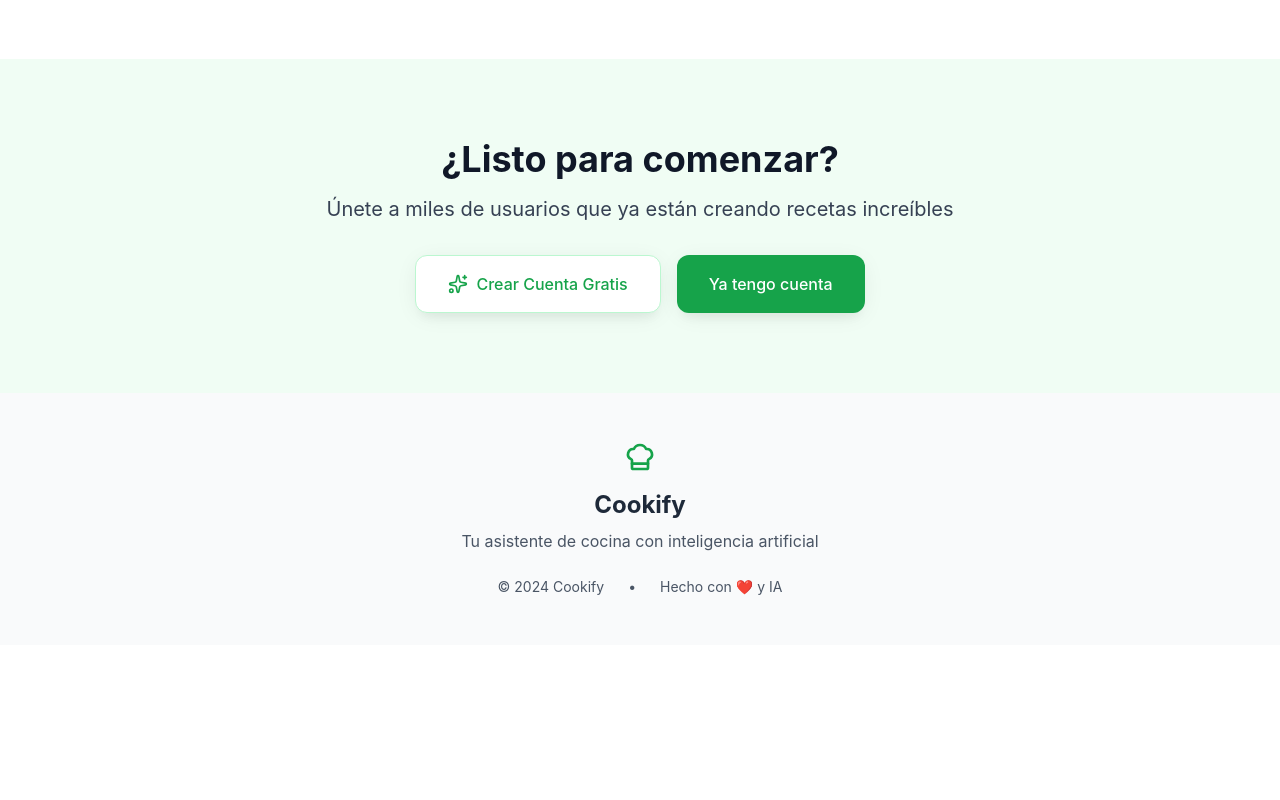
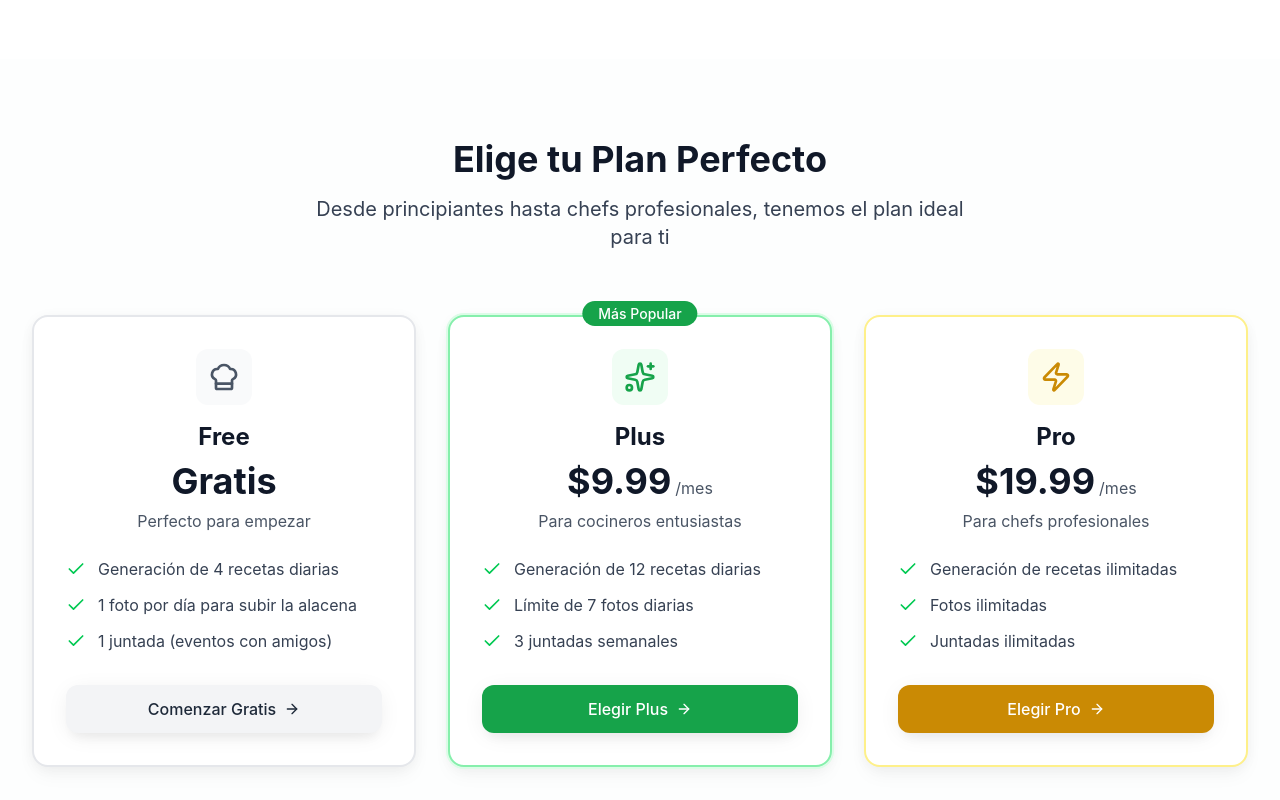
Before and after one commit to ignaciochiappero/cookify, a Next.js app: page / in a window 1280 px wide. Shown: the part 1300-2100 px from the top of the page. Before the commit the page ends 1945 px from the top, so only its background shows below. Built offline with nearby package versions, Linux system fonts and the light colour scheme; no server answers.

Commit message:
Cambio agregacion de planes

```diff
--- a/src/app/page.tsx
+++ b/src/app/page.tsx
@@ -7,7 +7,11 @@ import {
   Sparkles,
   BookOpen,
   ArrowRight,
-  Users
+  Users,
+  Check,
+  Camera,
+  Users2,
+  Zap
 } from 'lucide-react';
 import Link from 'next/link';
 
@@ -36,9 +40,63 @@ export default function Home() {
   ];
 
   const stats = [
-    { number: "8+", label: "Ingredientes Base" },
+    { number: "∞", label: "Ingredientes" },
     { number: "∞", label: "Recetas Posibles" },
     { number: "100%", label: "Personalizado" }
+  ];
+
+  const pricingPlans = [
+    {
+      name: "Free",
+      price: "Gratis",
+      description: "Perfecto para empezar",
+      features: [
+        "Generación de 4 recetas diarias",
+        "1 foto por día para subir la alacena",
+        "1 juntada (eventos con amigos)"
+      ],
+      icon: ChefHat,
+      color: "text-gray-600",
+      bgColor: "bg-gray-50",
+      borderColor: "border-gray-200",
+      buttonText: "Comenzar Gratis",
+      buttonStyle: "bg-gray-100 hover:bg-gray-200 text-gray-800"
+    },
+    {
+      name: "Plus",
+      price: "$9.99",
+      period: "/mes",
+      description: "Para cocineros entusiastas",
+      features: [
+        "Generación de 12 recetas diarias",
+        "Límite de 7 fotos diarias",
+        "3 juntadas semanales"
+      ],
+      icon: Sparkles,
+      color: "text-primary-600",
+      bgColor: "bg-primary-50",
+      borderColor: "border-primary-200",
+      buttonText: "Elegir Plus",
+      buttonStyle: "bg-primary-600 hover:bg-primary-700 text-white",
+      popular: true
+    },
+    {
+      name: "Pro",
+      price: "$19.99",
+      period: "/mes",
+      description: "Para chefs profesionales",
+      features: [
+        "Generación de recetas ilimitadas",
+        "Fotos ilimitadas",
+        "Juntadas ilimitadas"
+      ],
+      icon: Zap,
+      color: "text-accent-600",
+      bgColor: "bg-accent-50",
+      borderColor: "border-accent-200",
+      buttonText: "Elegir Pro",
+      buttonStyle: "bg-accent-600 hover:bg-accent-700 text-white"
+    }
   ];
 
   return (
@@ -200,6 +258,82 @@ export default function Home() {
         </div>
       </section>
 
+      {/* Pricing Plans Section */}
+      <section className="py-20 bg-gray-50/30">
+        <div className="max-w-7xl mx-auto px-4 sm:px-6 lg:px-8">
+          <motion.div
+            initial={{ opacity: 0, y: 20 }}
+            whileInView={{ opacity: 1, y: 0 }}
+            transition={{ duration: 0.6 }}
+            viewport={{ once: true }}
+            className="text-center mb-16"
+          >
+            <h2 className="text-4xl font-bold text-gray-900 mb-4">
+              Elige tu Plan Perfecto
+            </h2>
+            <p className="text-xl text-gray-700 max-w-2xl mx-auto">
+              Desde principiantes hasta chefs profesionales, tenemos el plan ideal para ti
+            </p>
+          </motion.div>
+
+          <div className="grid grid-cols-1 md:grid-cols-3 gap-8">
+            {pricingPlans.map((plan, index) => (
+              <motion.div
+                key={index}
+                initial={{ opacity: 0, y: 30 }}
+                whileInView={{ opacity: 1, y: 0 }}
+                transition={{ delay: index * 0.2, duration: 0.6 }}
+                viewport={{ once: true }}
+                className={`relative bg-white rounded-2xl p-8 shadow-soft hover:shadow-medium transition-all duration-300 border-2 ${
+                  plan.popular
+                    ? 'border-primary-300 ring-2 ring-primary-100'
+                    : plan.borderColor
+                }`}
+              >
+                {plan.popular && (
+                  <div className="absolute -top-4 left-1/2 transform -translate-x-1/2">
+                    <span className="bg-primary-600 text-white px-4 py-1 rounded-full text-sm font-medium">
+                      Más Popular
+                    </span>
+                  </div>
+                )}
+
+                <div className="text-center mb-6">
+                  <div className={`inline-flex p-3 rounded-xl ${plan.bgColor} mb-4`}>
+                    <plan.icon className={`w-8 h-8 ${plan.color}`} />
+                  </div>
+                  <h3 className="text-2xl font-bold text-gray-900 mb-2">{plan.name}</h3>
+                  <div className="mb-2">
+                    <span className="text-4xl font-bold text-gray-900">{plan.price}</span>
+                    {plan.period && (
+                      <span className="text-gray-600 ml-1">{plan.period}</span>
+                    )}
+                  </div>
+                  <p className="text-gray-600">{plan.description}</p>
+                </div>
+
+                <ul className="space-y-3 mb-8">
+                  {plan.features.map((feature, featureIndex) => (
+                    <li key={featureIndex} className="flex items-start gap-3">
+                      <Check className="w-5 h-5 text-green-500 mt-0.5 flex-shrink-0" />
+                      <span className="text-gray-700">{feature}</span>
+                    </li>
+                  ))}
+                </ul>
+
+                <Link
+                  href="/auth/signup"
+                  className={`w-full flex items-center justify-center gap-2 font-medium py-3 px-6 rounded-xl transition-all duration-200 shadow-medium hover:shadow-strong ${plan.buttonStyle}`}
+                >
+                  {plan.buttonText}
+                  <ArrowRight className="w-4 h-4" />
+                </Link>
+              </motion.div>
+            ))}
+          </div>
+        </div>
+      </section>
+
       {/* CTA Section */}
       {!session && (
         <section className="py-20 bg-primary-50">
--- a/src/lib/ai-provider.ts
+++ b/src/lib/ai-provider.ts
@@ -4,7 +4,7 @@ import { z } from "zod";
 // Configuración para LM Studio local
 const provider = createOpenAICompatible({
   name: "local-gemma",
-  baseURL: "http://127.0.0.1:1234/v1",
+  baseURL: "http://192.168.10.145:1234",
   apiKey: "sk-no-key-required", // Para modelos locales generalmente no se requiere API key
 });
 
```
